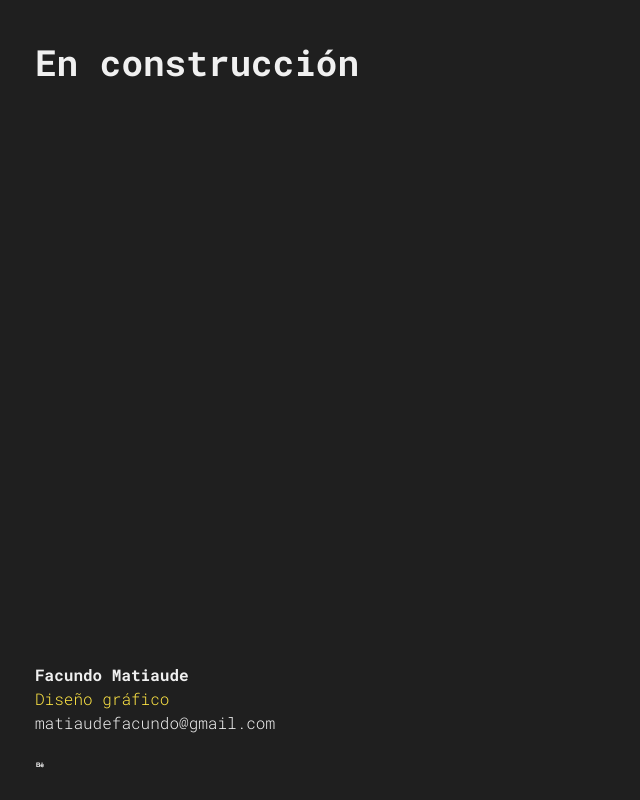
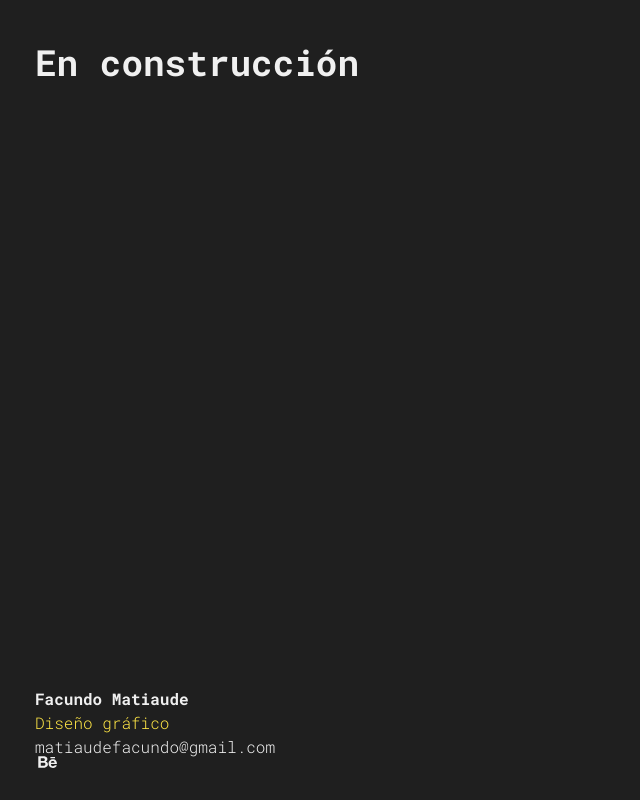
Before and after one commit to facumat/viveuruguay, a plain HTML site: page index.html in a window 1280 px wide. Shown: the whole page, without its empty margins (0-640 px from the left). Drawn offline with nearby package versions, Linux system fonts and the light colour scheme.

Commit message:
Update index.html

```diff
--- a/index.html
+++ b/index.html
@@ -28,9 +28,9 @@
     </div>
     <div class="bye">
         <p><span class="bold">Facundo Matiaude</span><br><span class="amarillo">Diseño gráfico</span><br>matiaudefacundo@gmail.com</p>
-            <div class="social">
+            <div class="social bye">
         <a class="social-link" href="https://www.behance.net/facumatdg">
-            <img src="img/behance.svg" style="width:10px; height:10px">
+            <img src="img/behance.svg" style="width:25px; height:25px">
         </a>
 
     </div>
```
